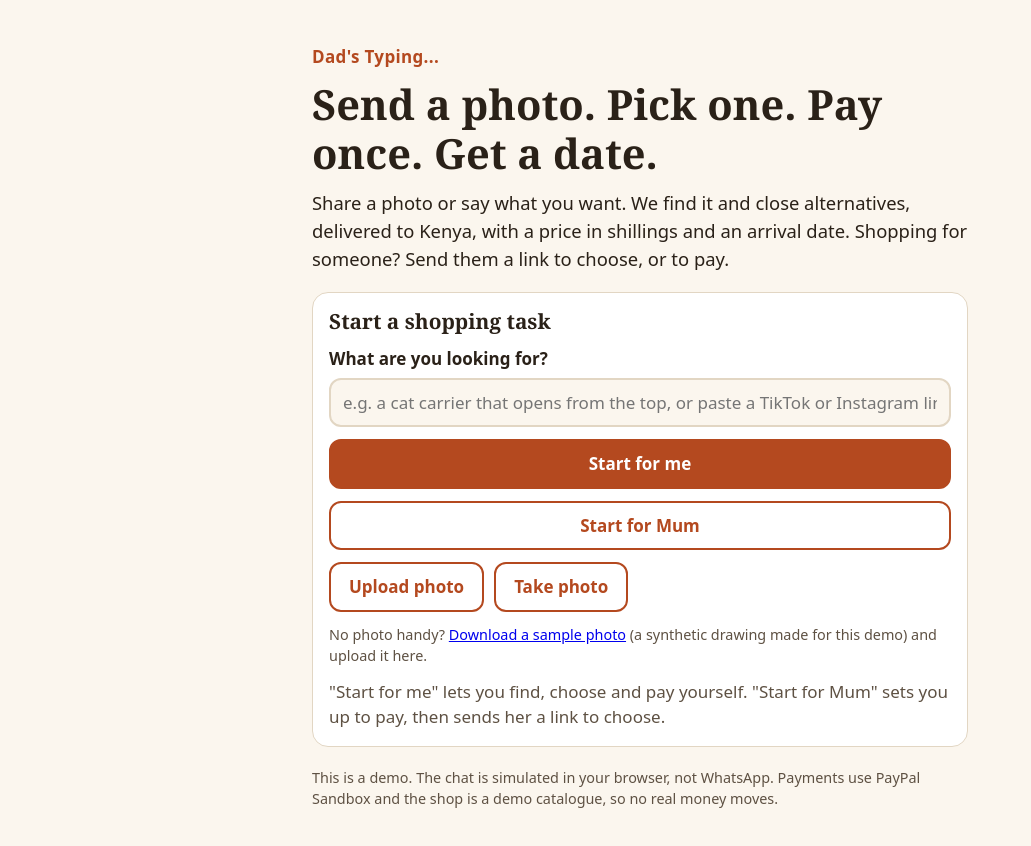
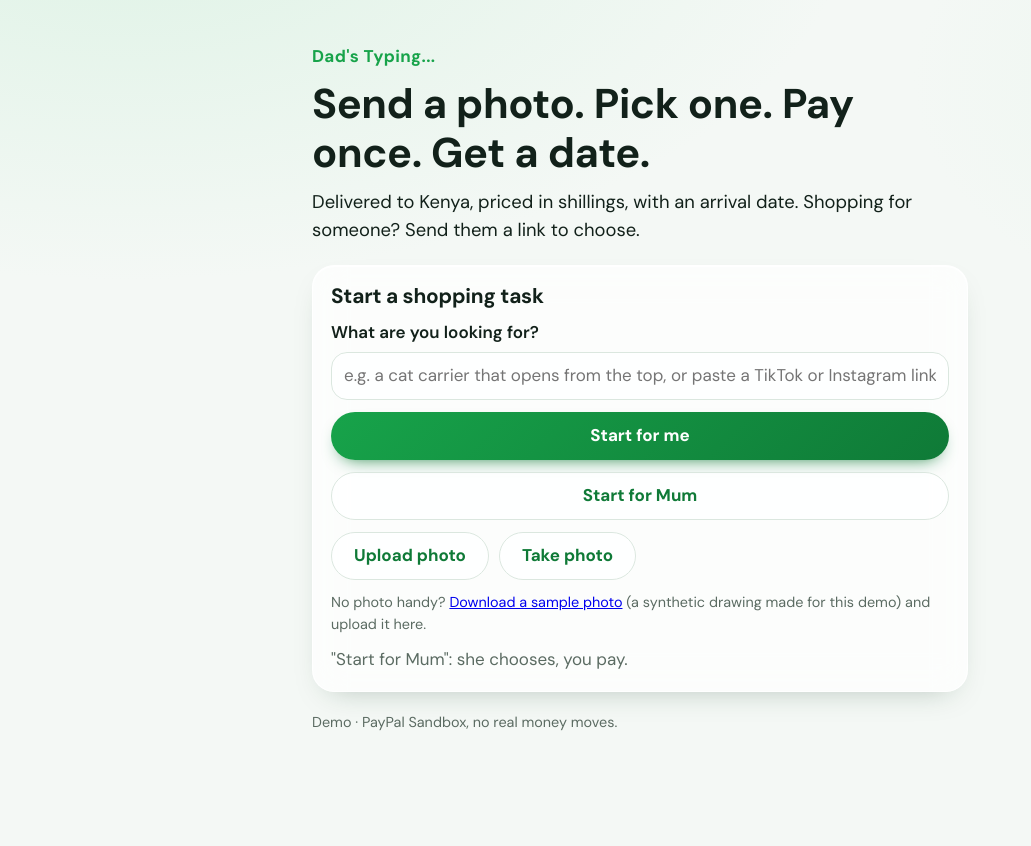
Before and after one commit to some-casual-coder/Dad-s-Typing, a Next.js app: page / in a window 1280 px wide. Shown: the top 846 px of the page, without its empty margins (0-1031 px from the left). After the commit the page ends 800 px from the top, so only its background shows below. Built offline with nearby package versions, Linux system fonts and the light colour scheme.

Commit message:
style: glass cards, green accent, DM Sans and shorter copy across the web app

```diff
--- a/src/app/globals.css
+++ b/src/app/globals.css
@@ -1,26 +1,35 @@
 :root {
-  --bg: #fbf6ee; --card: #ffffff; --ink: #2a2118; --muted: #5e5143;
-  --line: #e2d6c3; --accent: #b4491f; --accent-ink: #ffffff; --accent-2: #f3e3cf;
-  --ok: #17663a; --ok-bg: #e2f3e8; --warn: #8a5300; --warn-bg: #fdf0d2;
-  --bad: #a3261c; --bad-bg: #fbe4e1; --focus: #1b5fd1;
+  /* Soft mint glass: translucent cards over a light green wash, one green accent */
+  --bg: #f2f7f3; --wash: radial-gradient(1200px 600px at 10% -10%, #dff3e6 0%, transparent 60%), radial-gradient(900px 500px at 110% 10%, #e8f5ec 0%, transparent 55%), #f4f8f5;
+  --card: rgba(255, 255, 255, .72); --glass-line: rgba(255, 255, 255, .85);
+  --ink: #12211a; --muted: #5b6b62;
+  --line: #dbe7df; --accent: #17a34a; --accent-deep: #0f7a37; --accent-ink: #ffffff; --accent-2: #e6f4ea;
+  --ok: #137a3a; --ok-bg: #e2f5e9; --warn: #8a5a00; --warn-bg: #fdf3d8;
+  --bad: #b3261e; --bad-bg: #fde7e4; --focus: #1b5fd1;
+  --shadow: 0 1px 0 rgba(255,255,255,.9) inset, 0 12px 32px -18px rgba(16, 60, 34, .35);
+  --field: rgba(255, 255, 255, .7);
   color-scheme: light dark;
 }
 @media (prefers-color-scheme: dark) {
   :root {
-    --bg: #17120d; --card: #231c15; --ink: #f4ece0; --muted: #c2b4a1;
-    --line: #43372a; --accent: #f08a5d; --accent-ink: #1d0f07; --accent-2: #3a2c1e;
-    --ok: #7fd7a0; --ok-bg: #173324; --warn: #f2c26b; --warn-bg: #3a2c10;
+    --bg: #0e1612; --wash: radial-gradient(1200px 600px at 10% -10%, #123222 0%, transparent 60%), #0e1612;
+    --card: rgba(26, 38, 31, .72); --glass-line: rgba(255, 255, 255, .08);
+    --ink: #eaf3ed; --muted: #a9bbb0;
+    --line: #2a3b31; --accent: #34c46a; --accent-deep: #22a456; --accent-ink: #062113; --accent-2: #183324;
+    --ok: #7fdca0; --ok-bg: #163324; --warn: #f2c26b; --warn-bg: #3a2c10;
     --bad: #ff9d92; --bad-bg: #3d1a17; --focus: #8db6ff;
+    --shadow: 0 12px 32px -18px rgba(0, 0, 0, .7);
+    --field: rgba(255, 255, 255, .06);
   }
 }
 * { box-sizing: border-box; }
 html { -webkit-text-size-adjust: 100%; }
 body {
-  margin: 0; background: var(--bg); color: var(--ink);
-  font: 1.0625rem/1.5 ui-rounded, "Avenir Next", system-ui, -apple-system, "Segoe UI", sans-serif;
+  margin: 0; background: var(--wash); background-attachment: fixed; color: var(--ink);
+  font: 1.0625rem/1.5 var(--font-sans, "DM Sans"), ui-rounded, "Avenir Next", system-ui, -apple-system, "Segoe UI", sans-serif;
   overflow-wrap: anywhere;
 }
-h1, h2, h3 { font-family: Georgia, "Iowan Old Style", serif; line-height: 1.2; margin: 0; }
+h1, h2, h3 { font-family: inherit; font-weight: 700; letter-spacing: -.01em; line-height: 1.2; margin: 0; }
 h1 { font-size: 1.75rem; } h2 { font-size: 1.3rem; } h3 { font-size: 1.1rem; }
 p { margin: 0; }
 :focus-visible { outline: 3px solid var(--focus); outline-offset: 2px; }
@@ -32,22 +41,27 @@ p { margin: 0; }
 .stack { display: grid; gap: 12px; }
 .row { display: flex; flex-wrap: wrap; gap: 10px; }
 .muted { color: var(--muted); } .small { font-size: .9rem; }
-.card { background: var(--card); border: 1px solid var(--line); border-radius: 16px; padding: 16px; min-width: 0; }
+.card {
+  background: var(--card); border: 1px solid var(--glass-line); border-radius: 22px; padding: 18px; min-width: 0;
+  box-shadow: var(--shadow); -webkit-backdrop-filter: blur(16px) saturate(1.2); backdrop-filter: blur(16px) saturate(1.2);
+}
 .btn {
   display: inline-flex; align-items: center; justify-content: center; min-height: 48px; min-width: 48px;
-  padding: 10px 18px; border-radius: 12px; border: 2px solid var(--accent);
-  background: var(--accent); color: var(--accent-ink); font: inherit; font-weight: 700;
+  padding: 10px 22px; border-radius: 999px; border: 0;
+  background: linear-gradient(135deg, var(--accent) 0%, var(--accent-deep) 100%); color: var(--accent-ink); font: inherit; font-weight: 700;
+  box-shadow: 0 8px 18px -10px var(--accent-deep); transition: transform .15s ease, box-shadow .15s ease;
   text-decoration: none; cursor: pointer; text-align: center;
 }
-.btn.secondary { background: transparent; color: var(--accent); }
+.btn:hover:not(:disabled) { transform: translateY(-1px); }
+.btn.secondary { background: var(--card); color: var(--accent-deep); border: 1px solid var(--line); box-shadow: none; }
 .linkish { background: none; border: 0; padding: 0 4px; min-height: 44px; color: var(--accent); font: inherit; text-decoration: underline; cursor: pointer; }
-.btn.pay { background: #0b4da2; border-color: #0b4da2; color: #fff; }
+.btn.pay { background: linear-gradient(135deg, #1d6fd6, #0b4da2); color: #fff; box-shadow: 0 8px 18px -10px #0b4da2; }
 .btn.small-btn { min-height: 44px; }
 .btn:disabled { opacity: .55; cursor: not-allowed; }
 .field { display: grid; gap: 6px; font-weight: 600; }
 .field input, .field textarea {
   font: inherit; font-weight: 400; min-height: 48px; padding: 10px 12px; width: 100%;
-  border: 2px solid var(--line); border-radius: 12px; background: var(--bg); color: var(--ink);
+  border: 1px solid var(--line); border-radius: 16px; background: var(--field); color: var(--ink);
 }
 .check { display: flex; align-items: center; gap: 10px; min-height: 44px; }
 .check input { width: 24px; height: 24px; }
@@ -58,22 +72,23 @@ p { margin: 0; }
 .error { color: var(--bad); font-weight: 600; } .error:empty { display: none; }
 .ok-note { color: var(--ok); font-weight: 700; }
 .note { background: var(--warn-bg); color: var(--ink); border-radius: 12px; padding: 12px; display: grid; gap: 8px; }
-.next { background: var(--accent-2); border-radius: 14px; padding: 12px 14px; display: grid; gap: 4px; }
+.next { background: var(--accent-2); border-radius: 18px; padding: 12px 16px; display: grid; gap: 4px; }
 .messages {
   list-style: none; margin: 0; padding: 0; display: grid; gap: 8px;
   max-height: 22rem; overflow-y: auto; align-content: start;
 }
-.msg { padding: 10px 12px; border-radius: 14px; background: var(--accent-2); max-width: 92%; }
-.msg.user { justify-self: end; background: var(--bg); border: 1px solid var(--line); }
+.msg { padding: 10px 14px; border-radius: 18px 18px 18px 6px; background: var(--card); border: 1px solid var(--glass-line); max-width: 88%; box-shadow: var(--shadow); }
+.msg.user { justify-self: end; border-radius: 18px 18px 6px 18px; background: linear-gradient(135deg, #5fd38a, var(--accent)); color: #06240f; border: 0; }
+.msg.user .who { color: rgba(6,36,15,.7); }
 .who { font-size: .8rem; color: var(--muted); font-weight: 700; }
 .proposal { border: 2px dashed var(--accent); border-radius: 14px; padding: 12px; display: grid; gap: 10px; }
 .preview { display: grid; gap: 10px; }
 .preview img { max-width: 100%; max-height: 14rem; object-fit: contain; border-radius: 12px; }
 .reqs { list-style: none; margin: 0; padding: 0; display: grid; gap: 10px; }
 .reqs li { display: flex; flex-wrap: wrap; gap: 6px 8px; align-items: center; }
-.tag { display: inline-block; font-size: .85rem; font-weight: 700; padding: 2px 10px; border-radius: 999px; background: var(--accent-2); }
+.tag { display: inline-block; font-size: .8rem; font-weight: 700; padding: 3px 10px; border-radius: 999px; background: var(--accent-2); color: var(--accent-deep); }
 .offers { list-style: none; margin: 0; padding: 0; display: grid; gap: 12px; }
-.offer { border: 1px solid var(--line); border-radius: 14px; padding: 14px; display: grid; gap: 6px; }
+.offer { background: var(--card); border: 1px solid var(--glass-line); border-radius: 20px; padding: 14px; display: grid; gap: 6px; box-shadow: var(--shadow); }
 .offer.eligible { border-color: var(--ok); }
 .offer-head { display: flex; justify-content: space-between; gap: 8px; align-items: start; flex-wrap: wrap; }
 .badge { font-size: .85rem; font-weight: 800; padding: 3px 10px; border-radius: 999px; }
@@ -81,12 +96,12 @@ p { margin: 0; }
 .badge.ineligible { background: var(--bad-bg); color: var(--bad); }
 .badge.unresolved { background: var(--warn-bg); color: var(--warn); }
 .badge.unchecked { background: var(--warn-bg); color: var(--warn); }
-.price { font-size: 1.25rem; font-weight: 800; }
+.price { font-size: 1.3rem; font-weight: 800; letter-spacing: -.01em; }
 .reasons { margin: 0; padding-left: 1.2rem; font-size: .95rem; color: var(--muted); }
 .excluded summary { min-height: 44px; display: flex; align-items: center; cursor: pointer; font-weight: 700; }
 .excluded .offers { margin-top: 8px; }
-.selection { border: 2px solid var(--ok); background: var(--ok-bg); display: grid; gap: 8px; }
-.receipt { border: 2px solid var(--ok); }
+.selection { border: 2px solid var(--accent); display: grid; gap: 8px; }
+.receipt { border: 2px solid var(--accent); }
 .facts { display: grid; grid-template-columns: max-content 1fr; gap: 6px 14px; margin: 0; }
 .facts dt { color: var(--muted); } .facts dd { margin: 0; }
 details { min-width: 0; }
@@ -100,11 +115,11 @@ details { min-width: 0; }
 
 /* Delivered-to-Kenya cards */
 .dcards { list-style: none; margin: 0; padding: 0; display: grid; gap: 12px; }
-.dcard { border: 1px solid var(--line); border-radius: 14px; padding: 14px; display: grid; gap: 6px; min-width: 0; }
-.dcard.winner { border: 2px solid var(--ok); }
+.dcard { background: var(--card); border: 1px solid var(--glass-line); border-radius: 20px; padding: 14px; display: grid; gap: 8px; min-width: 0; box-shadow: var(--shadow); }
+.dcard.winner { border: 2px solid var(--accent); }
 .dcard .badge { justify-self: start; margin: 0; }
 .dcard-top { display: flex; gap: 12px; align-items: flex-start; min-width: 0; }
-.dcard-top img, .dcard .noimg { width: 72px; height: 72px; flex: none; border-radius: 10px; object-fit: cover; background: var(--accent-2); }
+.dcard-top img, .dcard .noimg { width: 84px; height: 84px; flex: none; border-radius: 16px; object-fit: contain; background: #fff; padding: 4px; }
 .dcard-main { min-width: 0; }
 .dcard h4 { margin: 0; font-size: 1rem; line-height: 1.3; overflow-wrap: anywhere;
   display: -webkit-box; -webkit-line-clamp: 2; -webkit-box-orient: vertical; overflow: hidden; }
@@ -122,9 +137,9 @@ details { min-width: 0; }
 .cand { border: 1px solid var(--line); border-radius: 12px; padding: 10px; display: grid; gap: 6px; }
 .source + .source { border-top: 1px solid var(--line); padding-top: 12px; }
 .stepper { list-style: none; display: flex; gap: 6px; margin: 0; padding: 0; font-size: .85rem; font-weight: 700; }
-.stepper li { flex: 1; text-align: center; padding: 6px 0; border-radius: 999px; background: var(--accent-2); color: var(--muted); }
+.stepper li { flex: 1; text-align: center; padding: 7px 0; border-radius: 999px; background: var(--card); border: 1px solid var(--glass-line); color: var(--muted); }
 .stepper li.done { color: var(--ok); }
-.stepper li.now { background: var(--accent); color: var(--accent-ink); }
+.stepper li.now { background: linear-gradient(135deg, var(--accent), var(--accent-deep)); color: var(--accent-ink); border: 0; }
 .musthave { padding: 0 2px; }
 details.card > summary { cursor: pointer; min-height: 44px; display: flex; flex-wrap: wrap; align-items: center; gap: 6px; font-weight: 700; }
 .chatbar .last { font-weight: 400; color: var(--muted); font-size: .9rem; width: 100%; overflow: hidden; text-overflow: ellipsis; white-space: nowrap; }
--- a/src/app/layout.tsx
+++ b/src/app/layout.tsx
@@ -1,5 +1,8 @@
 import type { Metadata, Viewport } from "next";
+import { DM_Sans } from "next/font/google";
 import "./globals.css";
+
+const sans = DM_Sans({ subsets: ["latin"], variable: "--font-sans", display: "swap" });
 
 export const metadata: Metadata = {
   title: "Dad's Typing...",
@@ -10,7 +13,7 @@ export const viewport: Viewport = { width: "device-width", initialScale: 1 };
 
 export default function RootLayout({ children }: LayoutProps<"/">) {
   return (
-    <html lang="en">
+    <html lang="en" className={sans.variable}>
       <body>{children}</body>
     </html>
   );
--- a/src/app/page.tsx
+++ b/src/app/page.tsx
@@ -75,9 +75,8 @@ export default function Home() {
         <p className="eyebrow">Dad&apos;s Typing...</p>
         <h1>Send a photo. Pick one. Pay once. Get a date.</h1>
         <p className="lead">
-          Share a photo or say what you want. We find it and close alternatives, delivered to
-          Kenya, with a price in shillings and an arrival date. Shopping for someone? Send them
-          a link to choose, or to pay.
+          Delivered to Kenya, priced in shillings, with an arrival date. Shopping for someone? Send
+          them a link to choose.
         </p>
       </header>
 
@@ -117,8 +116,7 @@ export default function Home() {
               )}
             </div>
             <p className="muted">
-              &quot;Start for me&quot; lets you find, choose and pay yourself. &quot;Start for Mum&quot; sets
-              you up to pay, then sends her a link to choose.
+              &quot;Start for Mum&quot;: she chooses, you pay.
             </p>
           </>
         )}
@@ -135,8 +133,7 @@ export default function Home() {
       </section>
 
       <p className="muted small">
-        This is a demo. The chat is simulated in your browser, not WhatsApp. Payments use PayPal
-        Sandbox and the shop is a demo catalogue, so no real money moves.
+        Demo · PayPal Sandbox, no real money moves.
       </p>
     </main>
   );
--- a/src/components/Comparison.tsx
+++ b/src/components/Comparison.tsx
@@ -23,8 +23,8 @@ function Card({ o, canChoose, busyId, disabled, onChoose }: { o: Offer } & Omit<
       <p className="price">{formatMoney(o.priceMinor, o.currency)}</p>
       <p className="muted">{deliveryText(o.shippingMinor, o.currency)} · {o.availability === "InStock" ? "In stock" : o.availability}</p>
       <p className="small"><span className="tag">{sourceLabel(o.route)}</span></p>
-      {o.status === "unchecked" && <p className="small">Nothing has been checked yet. Tell us what matters first.</p>}
-      {o.status === "unresolved" && <p className="small">Not verified. We can&apos;t confirm this meets what you need.</p>}
+      {o.status === "unchecked" && <p className="small">Tell us what matters to check these.</p>}
+      {o.status === "unresolved" && <p className="small">Not verified against what you need.</p>}
       {reasons.length > 0 && (
         <ul className="reasons">{reasons.map((c, i) => <li key={i}>{c.reason}</li>)}</ul>
       )}
@@ -45,7 +45,7 @@ export default function Comparison(props: Props) {
   return (
     <section className="card stack" aria-labelledby="cmp-h">
       <h2 id="cmp-h">Options</h2>
-      {props.offers.length === 0 && <p className="muted">No options yet. They appear once we know what you need.</p>}
+      {props.offers.length === 0 && <p className="muted">Options appear once we know what you need.</p>}
       <ul className="offers">
         {shown.map((o) => <Card key={o.id} o={o} {...props} />)}
       </ul>
--- a/src/components/DeliveredCards.tsx
+++ b/src/components/DeliveredCards.tsx
@@ -119,7 +119,7 @@ export default function DeliveredCards({ taskId, token, refreshKey, canEdit, can
       <h2 id="dc-h">Delivered to Kenya</h2>
       <DestinationAsk taskId={taskId} token={token} dest={v.destination} canEdit={canEdit} onChanged={load} />
       {recommendation && <p className="lead">{recommendation}</p>}
-      {closest.length === 0 && similar.length === 0 && <p className="muted">No options yet. They appear once we know what you need.</p>}
+      {closest.length === 0 && similar.length === 0 && <p className="muted">Options appear once we know what you need.</p>}
       {closest.length > 0 && <><h3>Closest match</h3>{list(closest)}</>}
       {similar.length > 0 && <><h3>Similar</h3>{list(similar)}</>}
       {more.length > 0 && <details className="more"><summary>More options ({more.length})</summary>{list(more)}</details>}
--- a/src/components/PayerPanel.tsx
+++ b/src/components/PayerPanel.tsx
@@ -72,7 +72,7 @@ export default function PayerPanel({ taskId, token, view, onChanged }: Props) {
           )}
         </>
       ) : !err && !p?.changed && <p role="status" className="muted">Working out the total...</p>}
-      {changed && <p className="note" role="alert">The total changed since you looked. Check the amount above, then tap Pay again.</p>}
+      {changed && <p className="note" role="alert">The total changed. Check it, then tap Pay again.</p>}
       {p?.changed && (
         <div className="note stack" role="alert">
           <p>{p.changed.toMinor !== null ? `The price changed since this was chosen. It's now ${formatMoney(p.changed.toMinor, p.changed.currency)}.` : "This item is no longer available at that price or is out of stock."}</p>
--- a/src/components/ShareInvite.tsx
+++ b/src/components/ShareInvite.tsx
@@ -60,7 +60,7 @@ export default function ShareInvite({ taskId, token, roles, label, buttonText, h
               <button className="btn secondary" onClick={share}>Share</button>
             )}
           </div>
-          <p className="muted">Anyone with this link can act in this task with these permissions. Send it only to the person you mean.</p>
+          <p className="muted">Anyone with this link gets these permissions. Send it only to them.</p>
         </div>
       )}
       <p role="status" aria-live="polite" className="muted">{msg}</p>
--- a/src/components/TaskParts.tsx
+++ b/src/components/TaskParts.tsx
@@ -46,7 +46,7 @@ export function MustHave({ reqs, canConfirm, onConfirm }: { reqs: Requirement[];
             <li key={r.id}><span>{requirementLabel(r)}</span> <span className="tag">{r.essential ? "Must have" : "Nice to have"}</span>
               <span className="tag">{r.status === "confirmed" ? "Confirmed" : "Not confirmed yet"}</span></li>
           ))}
-          <li className="muted">To change one, say it in the chat, e.g. &quot;it doesn&apos;t need to open from the top&quot;.</li>
+          <li className="muted">To change one, just say so in the chat.</li>
         </ul>
       )}
     </div>
@@ -64,7 +64,7 @@ export function ShareMenu({ taskId, token, roles, stage }: { taskId: string; tok
       <summary>{stage === "pay" ? "Someone else paying? Send them a link" : lead ? "Send it to Mum to choose" : "Share"}</summary>
       <div className="stack">
         {mum && <ShareInvite taskId={taskId} token={token} roles={["requester", "chooser"]} label="Mum" buttonText="Send to Mum to choose"
-          hint="She can ask questions, correct details and choose herself. She won't see payment details." />}
+          hint="She asks, corrects and chooses. No payment details." />}
         <ShareInvite taskId={taskId} token={token} roles={["payer"]} label="Payer" buttonText="Send to someone to pay"
           hint="They see the exact total and pay in PayPal. They can't change the choice." />
         {stage !== "pay" && (
--- a/src/components/TaskView.tsx
+++ b/src/components/TaskView.tsx
@@ -212,7 +212,7 @@ export default function TaskPage({ taskId }: { taskId: string }) {
         </>
       )}
 
-      <p className="muted small">Demo: this chat runs in your browser. Payments use PayPal Sandbox.</p>
+      <p className="muted small">Demo · PayPal Sandbox, no real money.</p>
     </main>
   );
 }
--- a/src/components/WhatsAppUpdates.tsx
+++ b/src/components/WhatsAppUpdates.tsx
@@ -22,7 +22,7 @@ export default function WhatsAppUpdates({ taskId, token }: { taskId: string; tok
       {j.whatsappLink
         ? <a className="btn small-btn" href={j.whatsappLink} target="_blank" rel="noopener noreferrer">Open WhatsApp and send JOIN {j.code}</a>
         : <p>Send <strong>JOIN {j.code}</strong> to our WhatsApp number.</p>}
-      <p className="muted">You&apos;ll get a message when it is paid, ordered, arrives and is ready to collect, with the pickup location. Reply STOP any time. The code works once, for 7 days.</p>
+      <p className="muted">Updates when it&apos;s paid, ordered, arrives and is ready to collect. Reply STOP any time. Code works once, for 7 days.</p>
     </div>
   );
 }
```
